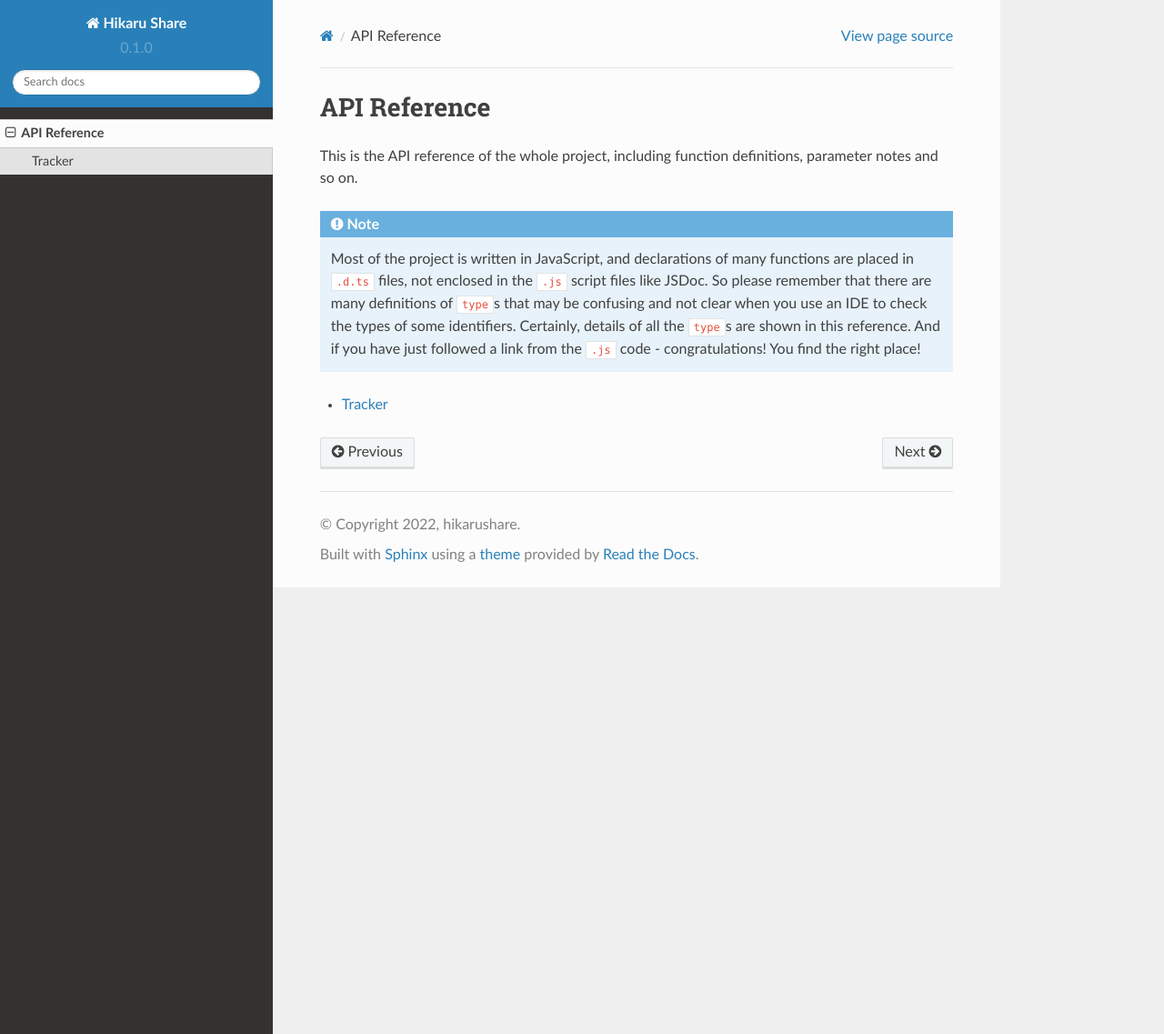
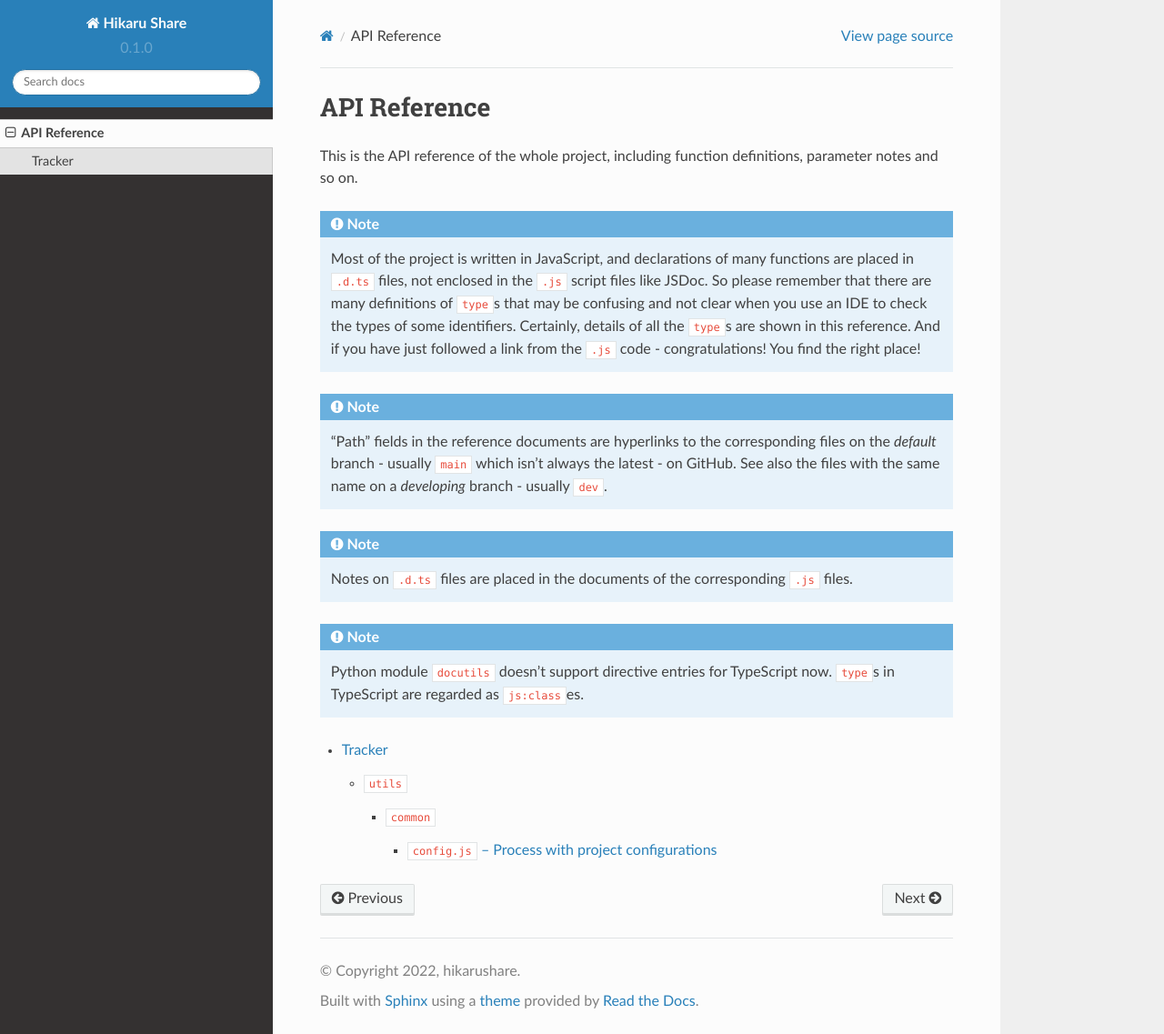
Before and after one commit to LittleYe233/hitsz-share-docs, a Sphinx documentation site: the page built from docs/source/api/index.rst, in a window 1280 px wide and 1137 px high. Shown: the whole window at 91% size. Built offline with Sphinx 7.4.7 and the Read the Docs theme 2.0.0, drawn with Linux system fonts in a browser that asks for light colours.

Commit message:
Create essential `index.rst` and `config.rst`
This commit creates some essential `index.rst` and `api/tracker/utils/
common/config.rst`. But note that reStructuredText isn't really suitable
for this project. This branch won't be updated soon.

```diff
--- a/docs/source/api/index.rst
+++ b/docs/source/api/index.rst
@@ -7,7 +7,19 @@ This is the API reference of the whole project, including function definitions,
 
    Most of the project is written in JavaScript, and declarations of many functions are placed in ``.d.ts`` files, not enclosed in the ``.js`` script files like JSDoc. So please remember that there are many definitions of ``type``\s that may be confusing and not clear when you use an IDE to check the types of some identifiers. Certainly, details of all the ``type``\s are shown in this reference. And if you have just followed a link from the ``.js`` code - congratulations! You find the right place!
 
+.. note::
+
+   "Path" fields in the reference documents are hyperlinks to the corresponding files on the *default* branch - usually ``main`` which isn't always the latest - on GitHub. See also the files with the same name on a *developing* branch - usually ``dev``.
+
+.. note::
+
+   Notes on ``.d.ts`` files are placed in the documents of the corresponding ``.js`` files.
+
+.. note::
+
+   Python module ``docutils`` doesn't support directive entries for TypeScript now. ``type``\s in TypeScript are regarded as ``js:class``\es.
+
 .. toctree::
-   :maxdepth: 2
+   :maxdepth: 4
 
-   tracker
+   tracker/index.rst
--- a/docs/source/api/tracker.rst
+++ /dev/null
@@ -1,2 +0,0 @@
-Tracker
-=======
--- a/docs/source/index.rst
+++ b/docs/source/index.rst
@@ -13,5 +13,6 @@ Contents
 --------
 
 .. toctree::
+   :maxdepth: 5
 
    api/index.rst
```
Also changed, not shown: docs/source/api/tracker/index.rst (added, +9 -0 lines), docs/source/api/tracker/utils/common/config.rst (added, +56 -0 lines), docs/source/api/tracker/utils/common/index.rst (added, +11 -0 lines), docs/source/api/tracker/utils/index.rst (added, +11 -0 lines).
